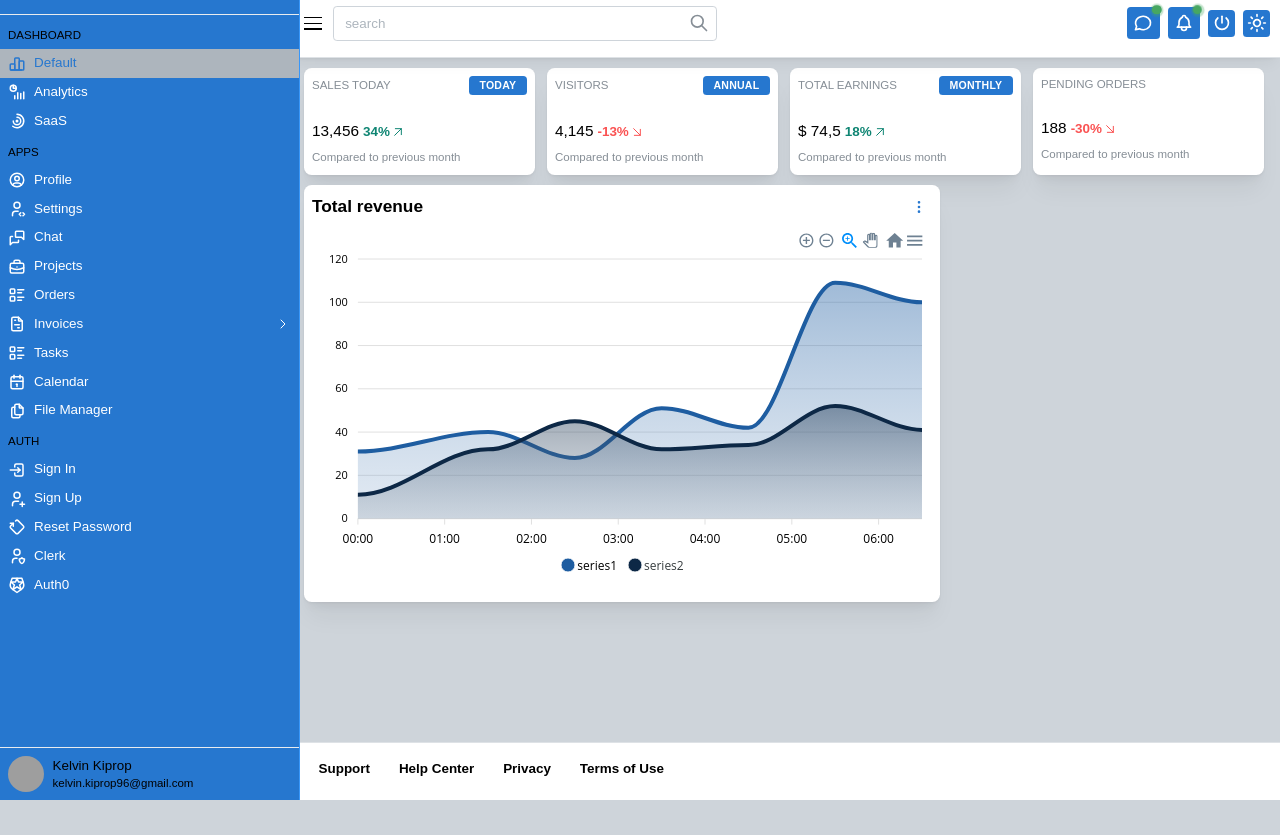
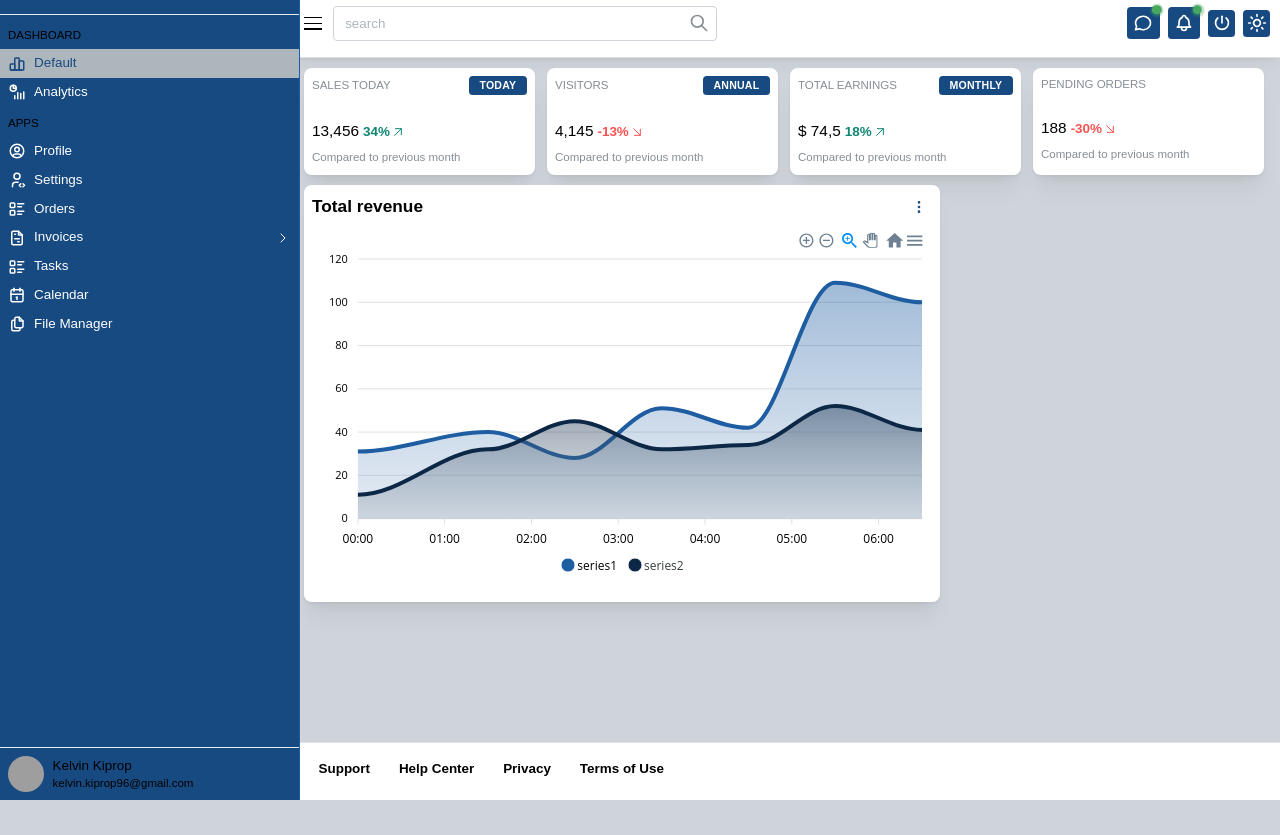
Before and after one commit to Zaheer-Shahzaib/glamourpie, a React (Create React App) app: page /dashboard/default in a window 1280 px wide. Built offline with nearby package versions, Linux system fonts and the light colour scheme; grey boxes are pictures that could not be loaded.

Commit message:
dashboard

```diff
--- a/src/Components/Navigation/Navigation.tsx
+++ b/src/Components/Navigation/Navigation.tsx
@@ -38,7 +38,7 @@ const mockdata = [
         icon: IconChartInfographic,
         link: PATH_DASHBOARD.analytics,
       },
-      { label: "SaaS", icon: IconChartArcs3, link: PATH_DASHBOARD.saas },
+      // { label: "SaaS", icon: IconChartArcs3, link: PATH_DASHBOARD.saas },
     ],
   },
   {
@@ -46,8 +46,8 @@ const mockdata = [
     links: [
       { label: "Profile", icon: IconUserCircle, link: "" },
       { label: "Settings", icon: IconUserCode, link: "" },
-      { label: "Chat", icon: IconMessages, link: "" },
-      { label: "Projects", icon: IconBriefcase, link: "" },
+      // { label: "Chat", icon: IconMessages, link: "" },
+      // { label: "Projects", icon: IconBriefcase, link: "" },
       { label: "Orders", icon: IconListDetails, link: "" },
       {
         label: "Invoices",
@@ -72,20 +72,20 @@ const mockdata = [
       },
     ],
   },
-  {
-    title: "Auth",
-    links: [
-      { label: "Sign In", icon: IconLogin2, link: "" },
-      { label: "Sign Up", icon: IconUserPlus, link: "" },
-      {
-        label: "Reset Password",
-        icon: IconRotateRectangle,
-        link: "",
-      },
-      { label: "Clerk", icon: IconUserShield, link: "" },
-      { label: "Auth0", icon: IconBrandAuth0, link: "" },
-    ],
-  },
+  // {
+  //   title: "Auth",
+  //   links: [
+  //     { label: "Sign In", icon: IconLogin2, link: "" },
+  //     { label: "Sign Up", icon: IconUserPlus, link: "" },
+  //     {
+  //       label: "Reset Password",
+  //       icon: IconRotateRectangle,
+  //       link: "",
+  //     },
+  //     { label: "Clerk", icon: IconUserShield, link: "" },
+  //     { label: "Auth0", icon: IconBrandAuth0, link: "" },
+  //   ],
+  // },
 ];
 
 type NavigationProps = {
--- a/src/pages/homePage.tsx
+++ b/src/pages/homePage.tsx
@@ -72,7 +72,7 @@ export default function Home() {
   const tablet_match = useMediaQuery("(max-width: 768px)");
 
   const BOX_PROPS: ContainerProps = {
-    pt: rem(120),
+    pt: rem(100),
     pb: rem(80),
     px: tablet_match ? rem(36) : rem(40 * 3),
     className: "section",
@@ -156,7 +156,7 @@ export default function Home() {
             </Grid.Col>
           </Grid>
         </Box>
-        <Flex
+        {/* <Flex
           direction={{ base: "column", sm: "row" }}
           justify={{ sm: "space-evenly" }}
           align='center'
@@ -168,7 +168,7 @@ export default function Home() {
           <Text>Updated: December, 8 2023</Text>
           <Text>v 2.0</Text>
           <Text>View changelog</Text>
-        </Flex>
+        </Flex> */}
         <Container
           fluid
           {...BOX_PROPS}
--- a/src/theme/theme.ts
+++ b/src/theme/theme.ts
@@ -27,7 +27,7 @@ export const theme = createTheme({
   white: "#FFFFFF",
   black: "#000000",
   primaryColor: "blue",
-  primaryShade: { light:6, dark: 6 },
+  primaryShade: { light:4, dark: 6 },
   spacing: {
     none: "0px",
     xxs: "2px",
```
